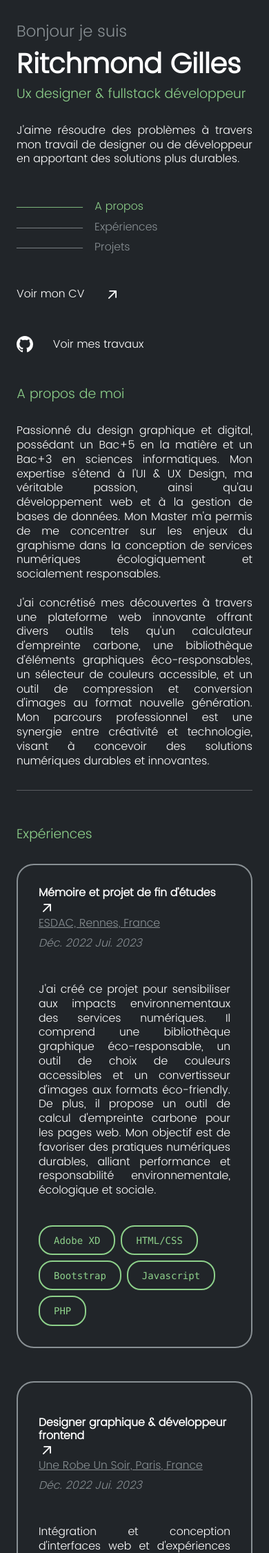
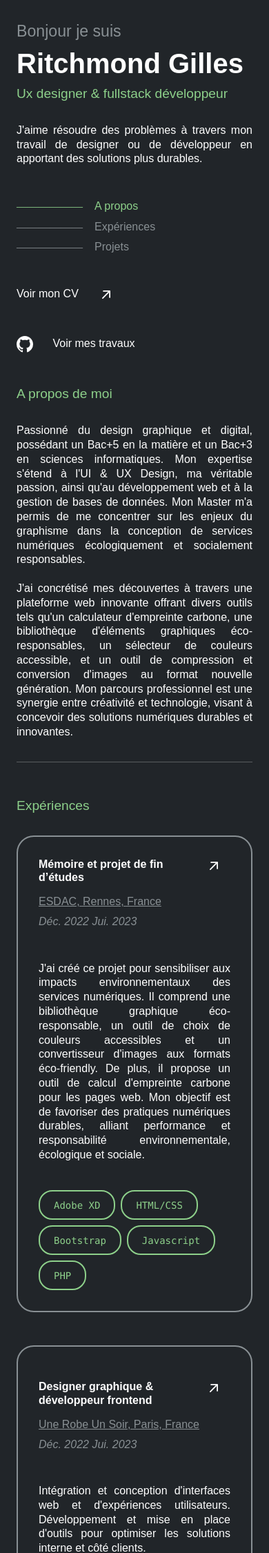
Before and after one commit to GillesRitchmond/gillesritchmond.github.io, a PHP site: page / in a window 390 px wide. Shown: the top 2251 px of the page at 69% size. Run offline with PHP 8.4, Linux system fonts and the light colour scheme; some web fonts are replaced.

Commit message:
Update portfolio.css

```diff
--- a/portfolio.css
+++ b/portfolio.css
@@ -87,7 +87,7 @@ hr {
 /* Portfolio */
     @font-face {
         font-family: 'Poppins';
-        src: url('Poppins-Light.ttf') format('truetype');
+        src: url('/style/fonts/Poppins-Light.ttf') format('truetype');
     }
     .poppins{
         font-family: 'Poppins', sans-serif;
@@ -110,6 +110,9 @@ hr {
     }
     .objet, .bio{
         line-height: 1.3;
+    }
+    .nav-link:hover{
+        color: var(--text-color-focus);
     }
     .transparency{
         color: var(--ultra-light);
@@ -168,6 +171,12 @@ hr {
     .cv-subtitle:hover{
         border: 2px solid var(--bg-btn-focus);
     }
+    .col-md-8{
+        width: 90%;
+    }
+    .col-md-4{
+        width: 10%;
+    }
 
 
 @media screen and (max-width: 900px) {
@@ -202,4 +211,16 @@ hr {
     .invert-this .transparency br{
         display: none;
     }
+    .col-md-9{
+        width: 100%;
+    }
+    .col-md-8{
+        width: 80%;
+    }
+    .col-md-4{
+        width: 20%;
+    }
+    .nav-link > .transparency{
+        margin-top: 1em;
+    }
 }
```
